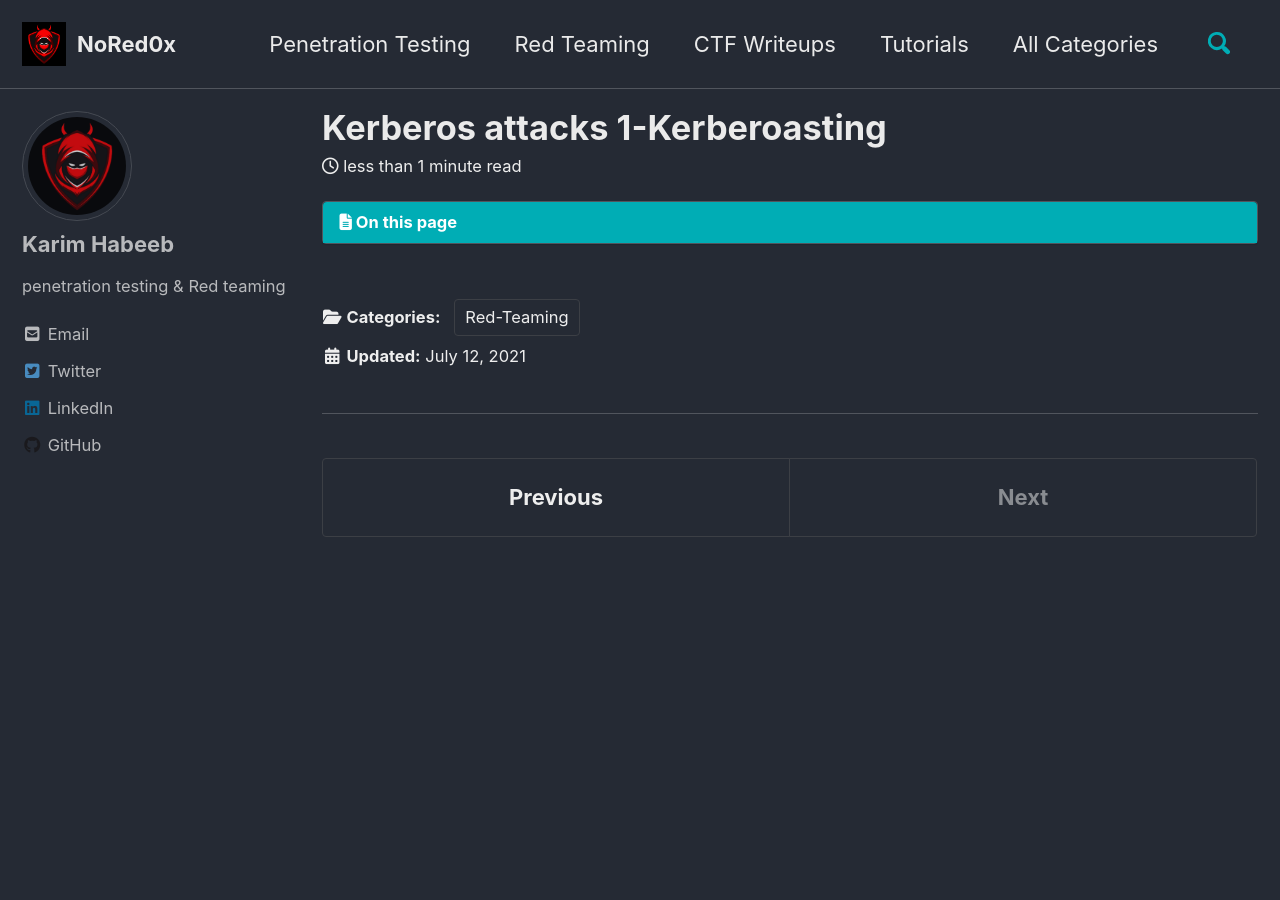
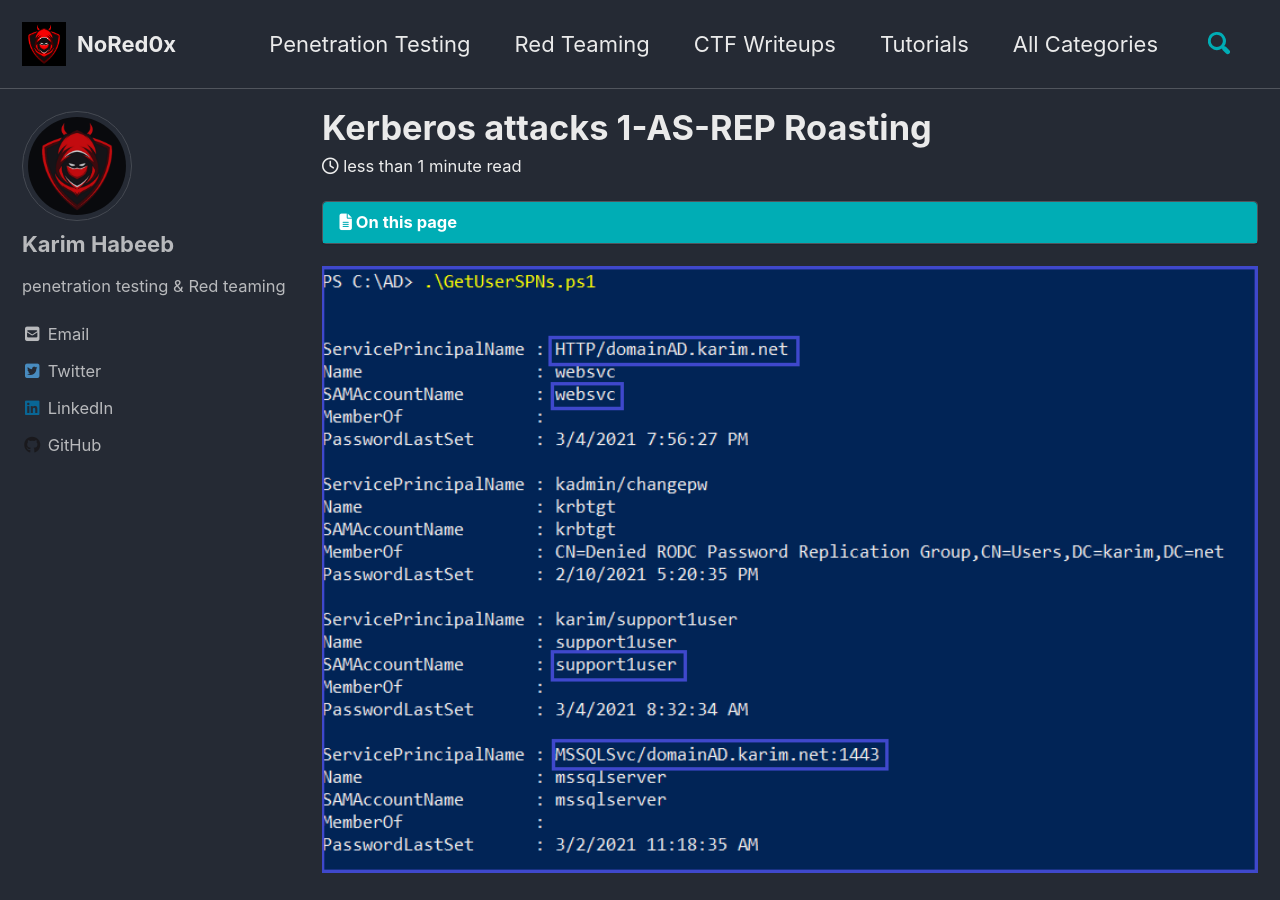
Before and after one commit to NoRed0x/NoRed0x.github.io, a Jekyll site: the page built from _posts/Red-Teaming/2021-07-12- Kerberos-AS-REP-Roasting.md, in a window 1280 px wide and 900 px high. Built offline with Jekyll 4.4.1, drawn with Linux system fonts in a browser that asks for light colours; cached includes are drawn as plain includes; nearby versions of some CDN libraries.

Commit message:
Update 2021-07-12- Kerberos-AS-REP-Roasting.md

```diff
--- a/_posts/Red-Teaming/2021-07-12- Kerberos-AS-REP-Roasting.md
+++ b/_posts/Red-Teaming/2021-07-12- Kerberos-AS-REP-Roasting.md
@@ -1,11 +1,12 @@
 ---
-title:  "Kerberos attacks 1-Kerberoasting "
+title:  "Kerberos attacks 1-AS-REP Roasting "
 classes: wide
 header:
   teaser: /img/redteampng.png
 ribbon: red
-description: "Kerberos attacks 1-Kerberoasting  -Offline cracking of service account passwords"
+description: "Kerberos attacks 1-AS-REP Roasting"
 categories:
   - Red-Teaming
 toc: true
 ---
+<img src="/img/kerberosting/13.png" alt="Getting-gz" width="1000" height="200">
```
